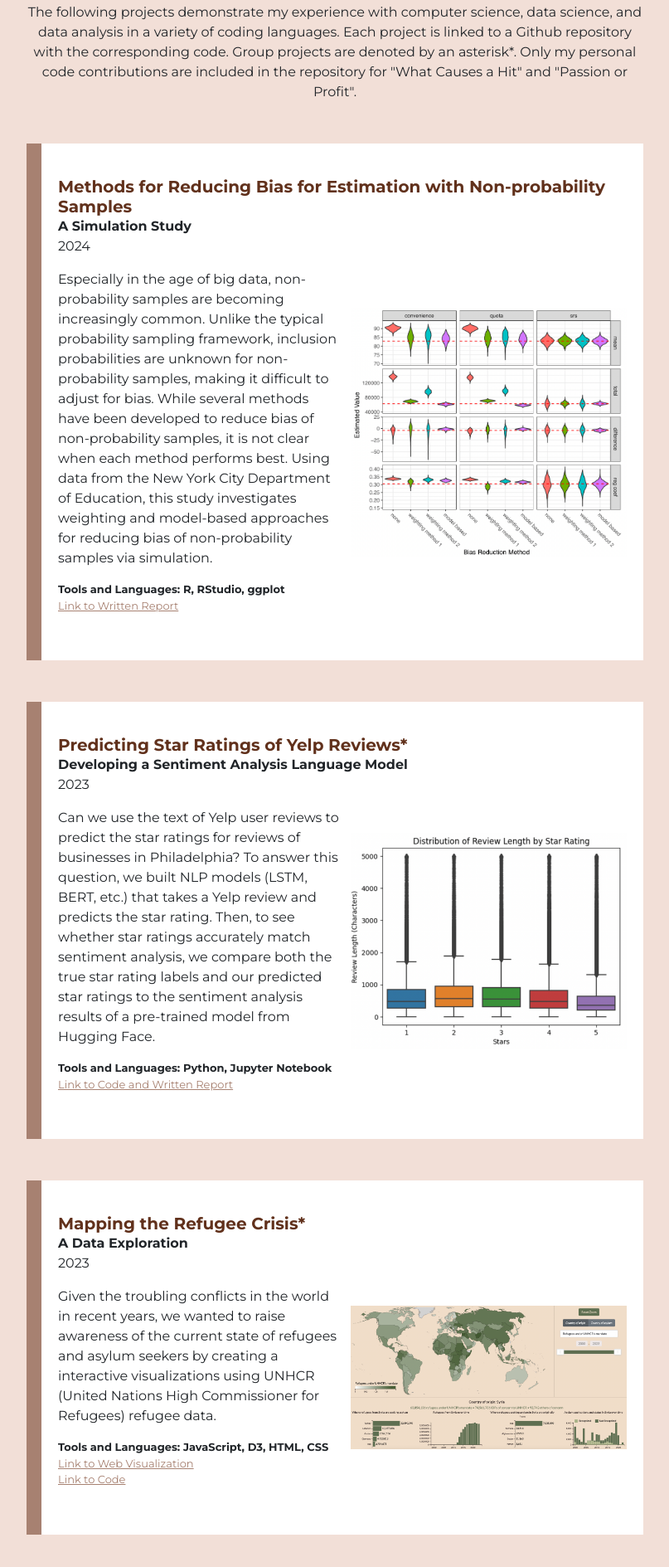
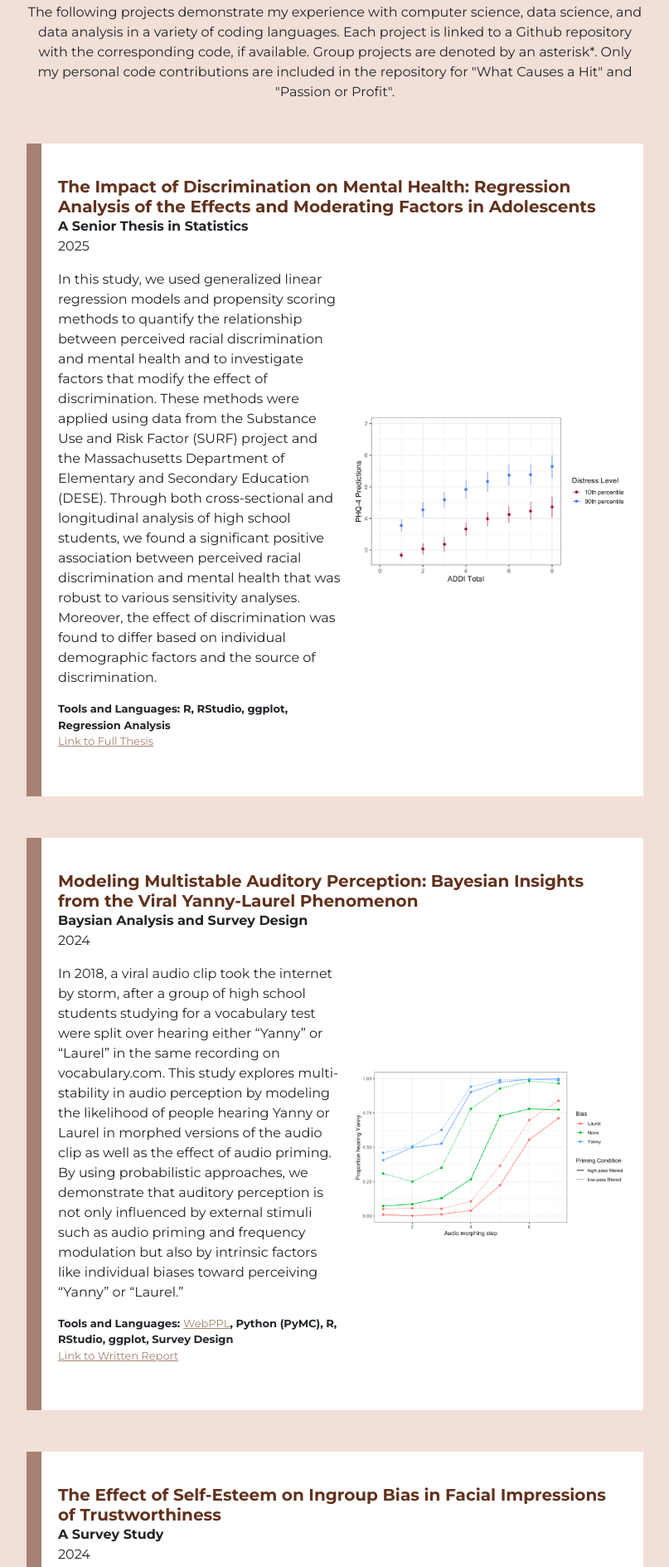
Before and after one commit to cchen2125/clara-chen-website, a plain HTML site: page projects.html in a window 1280 px wide. Shown: the part 189-2078 px from the top of the page at 83% size, without its empty margins (236-1043 px from the left). Drawn offline with nearby package versions, Linux system fonts and the light colour scheme.

Commit message:
Added projects

```diff
--- a/projects.html
+++ b/projects.html
@@ -38,7 +38,74 @@
         <div class="container">
             <h2 class="bold heading">Projects</h2>
 
-            <p style="text-align: center;">The following projects demonstrate my experience with computer science, data science, and data analysis in a variety of coding languages. Each project is linked to a Github repository with the corresponding code. Group projects are denoted by an asterisk*. Only my personal code contributions are included in the repository for "What Causes a Hit" and "Passion or Profit".</p>
+            <p style="text-align: center;">The following projects demonstrate my experience with computer science, data science, and data analysis in a variety of coding languages. Each project is linked to a Github repository with the corresponding code, if available. Group projects are denoted by an asterisk*. Only my personal code contributions are included in the repository for "What Causes a Hit" and "Passion or Profit".</p>
+
+            <!-- senior thesis -->
+
+            <div class="row experience">
+                <h5 class="bold heading">The Impact of Discrimination on Mental Health: Regression Analysis of the Effects and Moderating Factors in Adolescents</h5>
+                <p class="bold subtitle">A Senior Thesis in Statistics</p>
+                <div class="col-md-6">
+                    <p class="year">2025</p>
+                    <p>In this study, we used
+generalized linear regression models and propensity scoring methods to quantify the
+relationship between perceived racial discrimination and mental health and to investigate
+factors that modify the effect of discrimination. These methods were applied using data
+from the Substance Use and Risk Factor (SURF) project and the Massachusetts
+Department of Elementary and Secondary Education (DESE). Through both cross-sectional and longitudinal analysis of high school students, we found
+a significant positive association between perceived racial discrimination and mental health
+that was robust to various sensitivity analyses. Moreover, the effect of discrimination
+was found to differ based on individual demographic factors and the source of discrimination.
+                    </p>
+                    <p class="bold tools">Tools and Languages: R, RStudio, ggplot, Regression Analysis<br>
+                        <a href="docs/Senior_Thesis_Clara_Chen.pdf" target="_blank">Link to Full Thesis</a>
+                </div>
+                <div class="col-md-6 center">
+                    <img alt="modeled relationship between ADDI and PHQ-4 by distress level" src="img/AADI_v_PHQ4.png" class="project-image">
+                </div>
+            </div>
+
+            <div class="row experience">
+                <h5 class="bold heading">Modeling Multistable Auditory Perception: Bayesian Insights from the Viral Yanny-Laurel Phenomenon</h5>
+                <p class="bold subtitle">Baysian Analysis and Survey Design</p>
+                <div class="col-md-6">
+                    <p class="year">2024</p>
+                    <p>In 2018, a viral audio clip took the internet by storm, after
+a group of high school students studying for a vocabulary
+test were split over hearing either “Yanny” or “Laurel” in the
+same recording on vocabulary.com. This study explores multi-stability in audio perception
+by modeling the likelihood of people hearing Yanny or Laurel in morphed versions of the audio clip as well as the effect
+of audio priming. By
+using probabilistic approaches, we demonstrate that auditory
+perception is not only influenced by external stimuli such as
+audio priming and frequency modulation but also by intrinsic
+factors like individual biases toward perceiving “Yanny” or
+“Laurel.”
+                    </p>
+                    <p class="bold tools">Tools and Languages: <a href="https://www.problang.org/chapters/app-06-intro-to-webppl.html" target="_blank">WebPPL</a>, Python (PyMC), R, RStudio, ggplot, Survey Design<br>
+                        <a href="docs/multistable_auditory_perception.pdf" target="_blank">Link to Written Report</a>
+                </div>
+                <div class="col-md-6 center">
+                    <img alt="probability graph of hearing Laurel or Yanny based on priming conditions" src="img/laurel_yanny.png" class="project-image">
+                </div>
+            </div>
+
+            <div class="row experience">
+                <h5 class="bold heading">The Effect of Self-Esteem on Ingroup Bias in Facial Impressions of Trustworthiness</h5>
+                <p class="bold subtitle">A Survey Study</p>
+                <div class="col-md-6">
+                    <p class="year">2024</p>
+                    <p>This study investigates how self-esteem influences racial ingroup bias, specifically in facial impressions of trustworthiness.
+                        This study compares the ingroup favoritism of low-esteem and high-esteem individuals using an originally designed online survey.
+                        Overall, higher self-esteem corresponded to lower ingroup bias in this study, but a larger sample size would be needed for more conclusive results.
+                    </p>
+                    <p class="bold tools">Tools and Languages: Survey Design, R, RStudio, ggplot<br>
+                        <a href="docs/self_esteem_ingroup_bias.pdf" target="_blank">Link to Written Report</a>
+                </div>
+                <div class="col-md-6 center">
+                    <img alt="bar chart comparing outgroup selection rate of low and high esteem individuals by race" src="img/outgroup_selection_rate.png" class="project-image">
+                </div>
+            </div>
 
             <div class="row experience">
                 <h5 class="bold heading">Methods for Reducing Bias for Estimation with Non-probability Samples</h5>
@@ -74,7 +141,7 @@
 
             <div class="row experience">
                 <h5 class="bold heading">Mapping the Refugee Crisis*</h5>
-                <p class="bold subtitle">A Data Exploration</p>
+                <p class="bold subtitle">A Data Visual Exploration</p>
                 <div class="col-md-6">
                     <p class="year">2023</p>
                     <p>Given the troubling conflicts in the world in recent years, we wanted to raise awareness of the current state of refugees and asylum seekers by creating a interactive visualizations using UNHCR (United Nations High Commissioner for Refugees) refugee data.</p>
```
Also changed, not shown: img/AADI_v_PHQ4.png (added), img/laurel_yanny.png (added), 4 other files.
